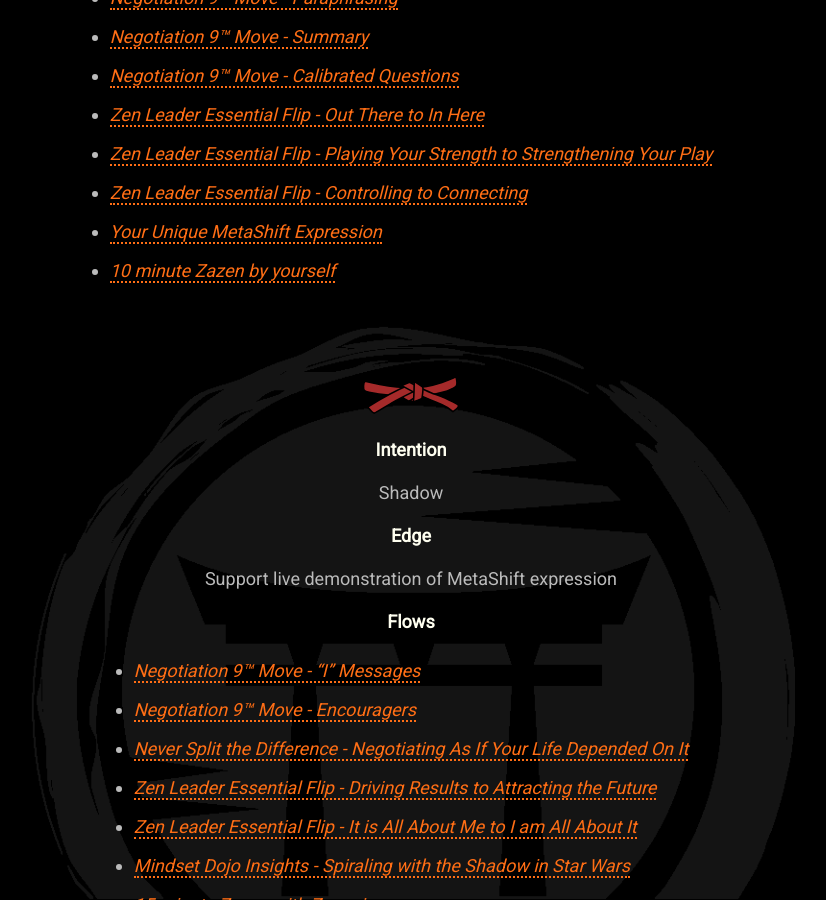
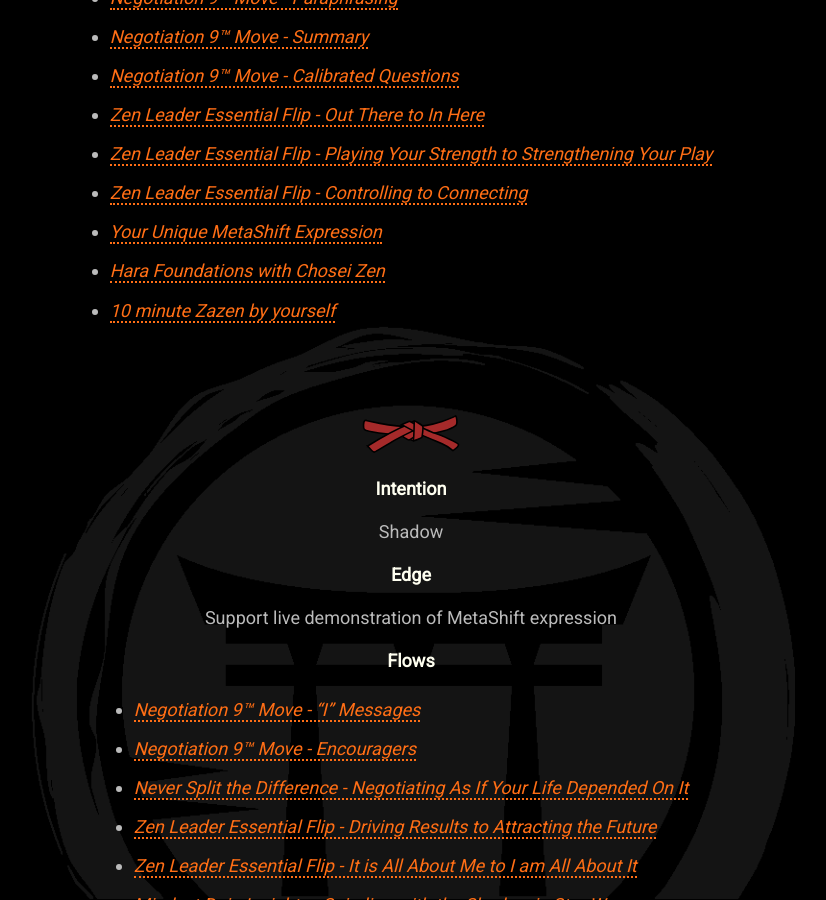
Before and after one commit to mindset-dojo/mindset-dojo.github.io, a Jekyll site: the page built from program.md, in a window 1280 px wide and 900 px high, scrolled down 4344 px. Shown: the whole window, without its empty margins (229-1055 px from the left). Built offline with Jekyll 4.4.1, drawn with Linux system fonts in a browser that asks for light colours; some web fonts are replaced.

Commit message:
feat(program): introduce hara foundations course with chosei zen to program at purple level.

```diff
--- a/_data/program.yaml
+++ b/_data/program.yaml
@@ -29,7 +29,7 @@
   - label: Resonance is Ki
 forms:
   - label: Breathing
-    url: https://en.wikipedia.org/wiki/Conscious_breathing
+    url: https://www.choseizen.org/hara-foundations
   - label: Reflection
     url: https://en.wikipedia.org/wiki/Self-reflection
   - label: Consciousness
@@ -131,6 +131,8 @@
         url: https://www.youtube.com/watch?v=OFxdn9v5avk
       - label: Your Unique MetaShift Expression
         url: https://lessons.basil.one/houston-we-have-an-attitude-097fa422edf0
+      - label: Hara Foundations with Chosei Zen
+        url: https://www.choseizen.org/hara-foundations
       - label: 10 minute Zazen by yourself
         url: https://www.youtube.com/watch?v=Qf1vmcP7otk
   - color: brown
```
